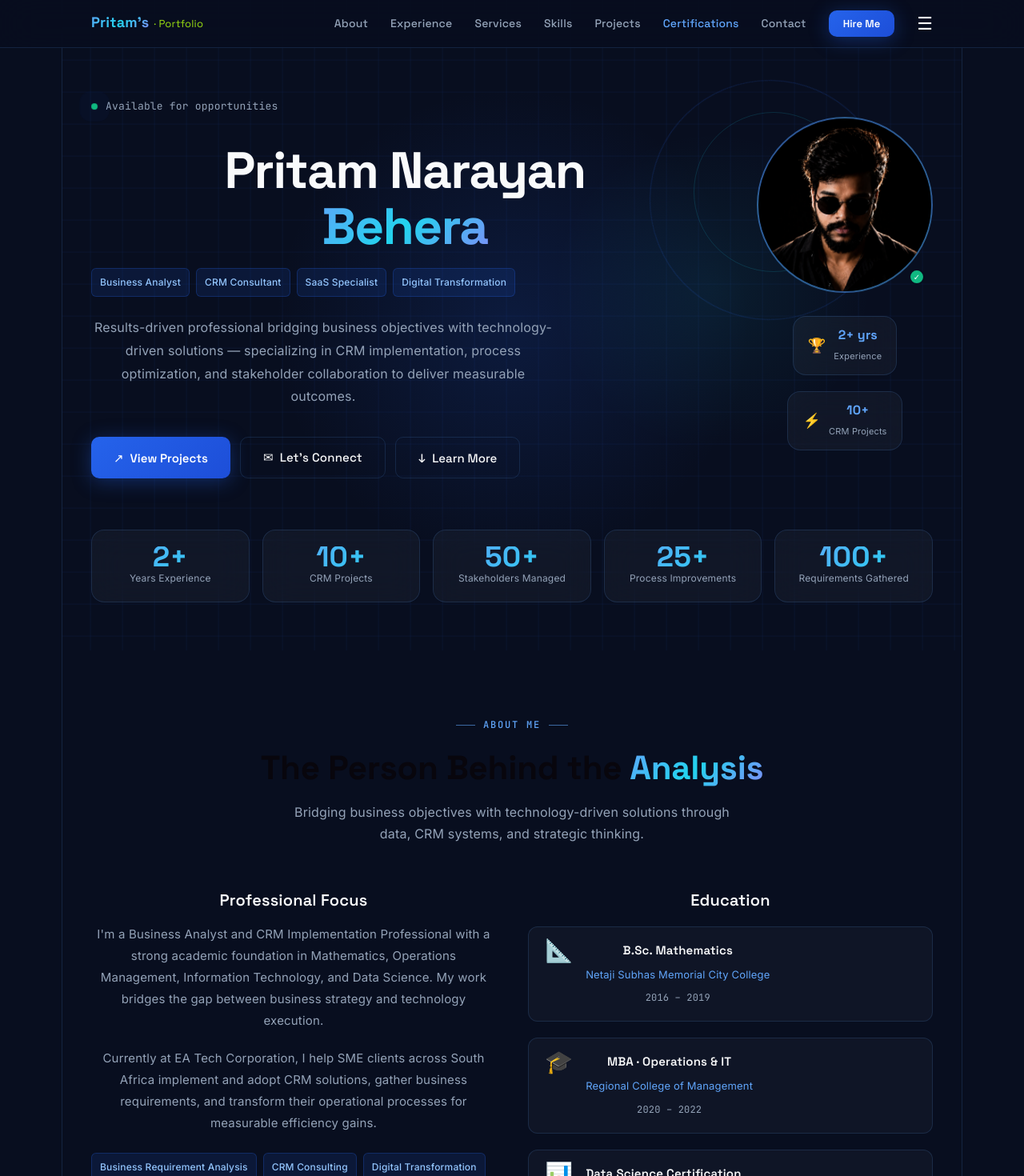
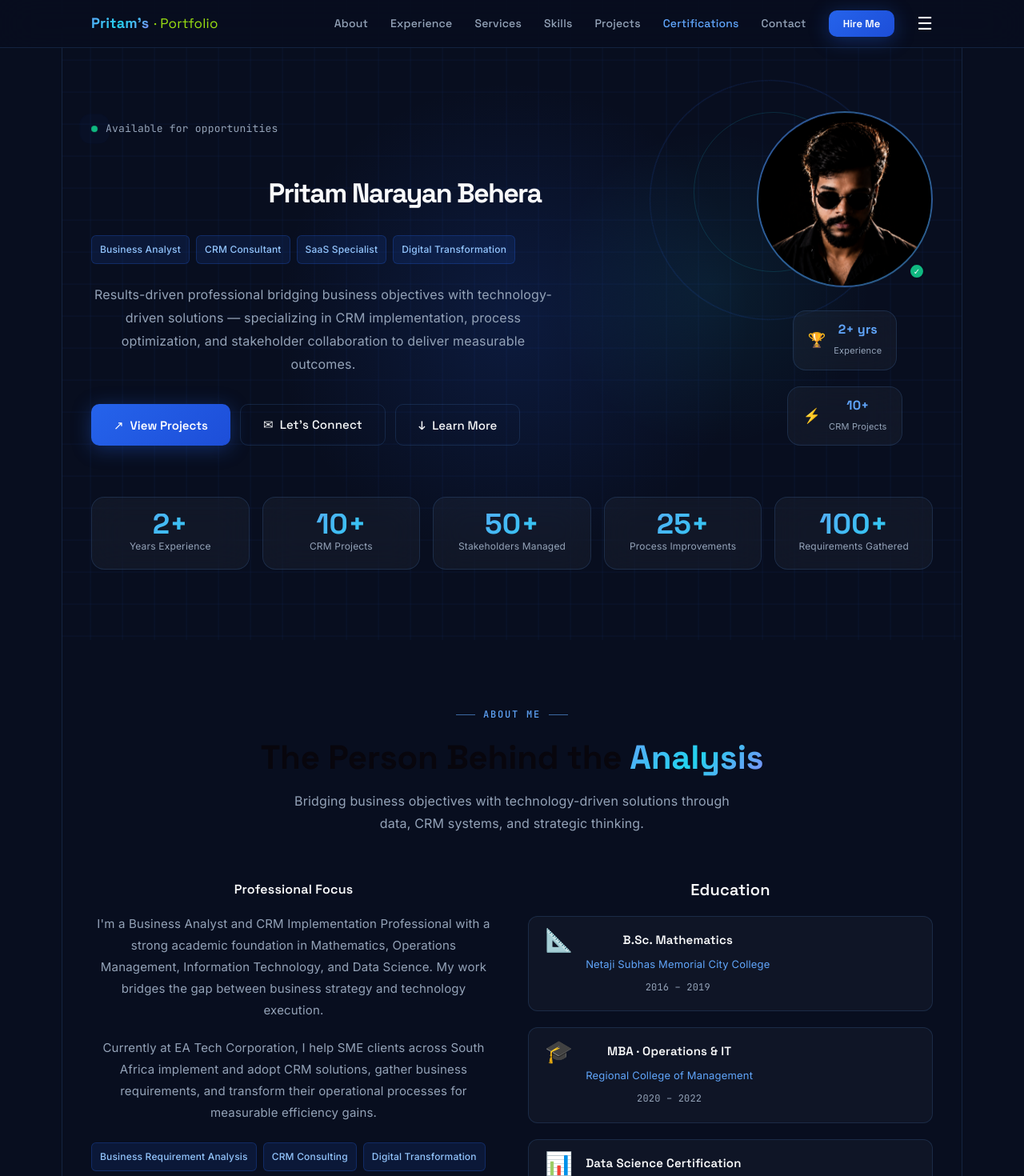
Before and after one commit to pritamnarayan/Pritam_Portfolio, a React (Vite) app: page / in a window 1280 px wide. Shown: the top 1470 px of the page at 80% size. Built offline with nearby package versions, Linux system fonts and the light colour scheme.

Commit message:
Updated portfolio website

```diff
--- a/src/App.jsx
+++ b/src/App.jsx
@@ -514,7 +514,7 @@ export default function Portfolio() {
         <div style={{ maxWidth: 1100, margin: "0 auto", padding: "0 24px", display: "flex", alignItems: "center", justifyContent: "space-between", width: "100%" }}>
           <div className="display" style={{ fontWeight: 700, fontSize: 18 }}>
             <span className="gradient-text">Pritam's</span>
-            <span style={{ color: "#9ade12", marginLeft: 6, fontSize: 13, fontWeight: 400 }}>· Portfolio</span>
+            <span style={{ color: "#9ade12", marginLeft: 6, fontSize: 17, fontWeight: 400 }}>· Portfolio</span>
           </div>
           <div style={{ display: "flex", gap: 28, alignItems: "center" }}>
             {NAV_LINKS.map(n => (
@@ -560,9 +560,9 @@ export default function Portfolio() {
                 <span className="mono" style={{ color: "#94A3B8", fontSize: 13 }}>Available for opportunities</span>
               </div>
 
-              <h1 className="display" style={{ fontSize: "clamp(36px,5vw,64px)", fontWeight: 700, lineHeight: 1.1, marginBottom: 16 }}>
-                <span style={{ display: "block", color: "var(--white)" }}>Pritam Narayan</span>
-                <span className="gradient-text">Behera</span>
+              <h1 className="display" style={{ fontSize: "clamp(25px,4vw,34px)", fontWeight: 700, lineHeight: 2.1, marginBottom: 17 }}>
+                <span style={{ display: "block", color: "var(--white)" }}>Pritam Narayan Behera</span>
+
               </h1>
 
               <div style={{ display: "flex", flexWrap: "wrap", gap: 8, marginBottom: 24 }}>
@@ -653,7 +653,7 @@ export default function Portfolio() {
           sub="Bridging business objectives with technology-driven solutions through data, CRM systems, and strategic thinking." />
         <div className="about-grid" style={{ display: "grid", gridTemplateColumns: "1fr 1fr", gap: 40 }}>
           <div>
-            <h3 className="display" style={{ fontSize: 20, fontWeight: 600, marginBottom: 16, color: "#F9FAFB" }}>Professional Focus</h3>
+            <h3 className="display" style={{ fontSize: 16, fontWeight: 600, marginBottom: 16, color: "#F9FAFB" }}>Professional Focus</h3>
             <p style={{ color: "#94A3B8", lineHeight: 1.8, marginBottom: 20, fontSize: 15 }}>
               I'm a Business Analyst and CRM Implementation Professional with a strong academic foundation in Mathematics, Operations Management, Information Technology, and Data Science. My work bridges the gap between business strategy and technology execution.
             </p>
@@ -920,11 +920,11 @@ export default function Portfolio() {
 
       {/* FOOTER */}
       <footer style={{ borderTop: "1px solid var(--border)", padding: "32px 24px", textAlign: "center" }}>
-        <div style={{ maxWidth: 1100, margin: "0 auto" }}>
+        <div style={{ maxWidth: 900, margin: "0 auto" }}>
           <div className="display" style={{ fontWeight: 600, fontSize: 16, marginBottom: 8 }}>
             <span className="gradient-text">Pritam Narayan Behera</span>
           </div>
-          <p style={{ color: "#475569", fontSize: 13, marginBottom: 16 }}>Business Analyst · CRM Consultant · Digital Transformation Professional</p>
+          <p style={{ color: "#d4e70b", fontSize: 13, marginBottom: 16 }}>Business Analyst · CRM Consultant · Digital Transformation Professional</p>
           <div style={{ display: "flex", justifyContent: "center", gap: 20, marginBottom: 20 }}>
             {NAV_LINKS.map(n => (
               <span key={n} style={{ color: "#64748B", fontSize: 13, cursor: "pointer" }} onClick={() => scrollTo(n.toLowerCase())}>{n}</span>
```
